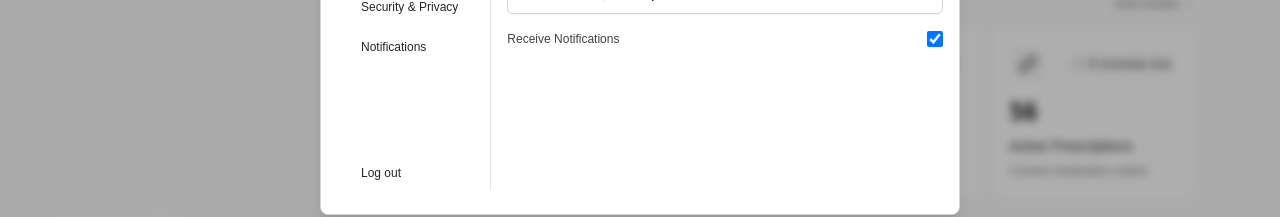
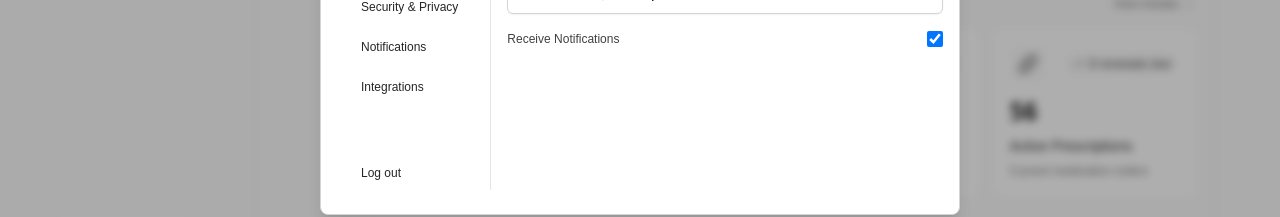
Before and after one commit to fisayorotibi/health-project, a Next.js app: page /dashboard in a window 1280 px wide. Both pictures are taken after a click on the button "Open user menu". Shown: the part 388-605 px from the top of the page. Built offline with nearby package versions, Linux system fonts and the light colour scheme; a web font is replaced by a local one.

Commit message:
Add functionality to open Add Patient modal from dashboard

```diff
--- a/src/app/dashboard/page.tsx
+++ b/src/app/dashboard/page.tsx
@@ -23,6 +23,8 @@ import {
   Caption,
   LargeDataDisplay
 } from '@/components/ui/typography';
+import AddPatientModal from '@/components/patients/AddPatientModal';
+import { Patient } from '@/types';
 
 // Dynamically import components that use browser APIs with no SSR
 const DashboardLayout = dynamic(() => import('@/components/layout/DashboardLayout'), {
@@ -34,6 +36,7 @@ const DashboardBanner = dynamic(() => import('@/components/ui/DashboardBanner'),
 export default function DashboardPage() {
   const [isMounted, setIsMounted] = useState(true);
   const [activeTab, setActiveTab] = useState<'today' | 'week' | 'all'>('today');
+  const [isAddPatientModalOpen, setAddPatientModalOpen] = useState(false);
 
   useEffect(() => {
     // No need to set isMounted here since it's already true
@@ -177,6 +180,17 @@ export default function DashboardPage() {
     // Search functionality is now handled in the DashboardBanner component
   };
 
+  const handleNewPatientClick = () => {
+    setAddPatientModalOpen(true);
+  };
+
+  const handleAddPatient = (newPatientData: Partial<Patient>) => {
+    // Logic to handle adding a new patient
+    console.log('New patient data:', newPatientData);
+    // Close the modal after adding the patient
+    setAddPatientModalOpen(false);
+  };
+
   // Prevent hydration errors by only rendering client-specific content after mounting
   if (!isMounted) {
     return (
@@ -279,7 +293,7 @@ export default function DashboardPage() {
               </div>
 
               <div className="grid grid-cols-2 sm:grid-cols-4 gap-3">
-                <button className="relative flex flex-col items-center justify-center p-4 bg-gray-50 dark:bg-gray-900 rounded-lg transition-colors group">
+                <button className="relative flex flex-col items-center justify-center p-4 bg-gray-50 dark:bg-gray-900 rounded-lg transition-colors group" onClick={handleNewPatientClick}>
                   <div className="w-8 h-8 rounded-full bg-gray-200 dark:bg-gray-800 flex items-center justify-center text-gray-700 dark:text-gray-300">
                     <Plus className="w-4 h-4" />
                   </div>
@@ -626,6 +640,7 @@ export default function DashboardPage() {
           </div>
         )}
       </div>
+      {isAddPatientModalOpen && <AddPatientModal isOpen={isAddPatientModalOpen} onClose={() => setAddPatientModalOpen(false)} onAddPatient={handleAddPatient} />}
     </DashboardLayout>
   );
 }
--- a/src/components/ui/ProfileModal.tsx
+++ b/src/components/ui/ProfileModal.tsx
@@ -36,7 +36,7 @@ const darkenColor = (color: string, percent: number): string => {
 
 const ProfileModal: React.FC<ProfileModalProps> = ({ isOpen, onClose }) => {
   const { theme, setTheme } = useThemeContext();
-  const [activeTab, setActiveTab] = useState<'account' | 'appearance' | 'help' | 'security' | 'theme' | 'notifications'>('account');
+  const [activeTab, setActiveTab] = useState<'account' | 'appearance' | 'help' | 'security' | 'theme' | 'notifications' | 'integrations'>('account');
   const [name, setName] = useState('Dr. Sarah Chen');
   const [email, setEmail] = useState('sarah.chen@example.com');
   const [notifications, setNotifications] = useState(true);
@@ -67,6 +67,7 @@ const ProfileModal: React.FC<ProfileModalProps> = ({ isOpen, onClose }) => {
               <button onClick={() => setActiveTab('help')} className={`py-2 px-4 text-xs text-left rounded-lg transition-colors duration-200 ${activeTab === 'help' ? 'bg-gray-600 text-white' : 'text-gray-800 dark:text-gray-200 hover:bg-gray-100 dark:hover:bg-gray-700'} mb-1.5`}>Help</button>
               <button onClick={() => setActiveTab('security')} className={`py-2 px-4 text-xs text-left rounded-lg transition-colors duration-200 ${activeTab === 'security' ? 'bg-gray-600 text-white' : 'text-gray-800 dark:text-gray-200 hover:bg-gray-100 dark:hover:bg-gray-700'} mb-1.5`}>Security & Privacy</button>
               <button onClick={() => setActiveTab('notifications')} className={`py-2 px-4 text-xs text-left rounded-lg transition-colors duration-200 ${activeTab === 'notifications' ? 'bg-gray-600 text-white' : 'text-gray-800 dark:text-gray-200 hover:bg-gray-100 dark:hover:bg-gray-700'} mb-1.5`}>Notifications</button>
+              <button onClick={() => setActiveTab('integrations')} className={`py-2 px-4 text-xs text-left rounded-lg transition-colors duration-200 ${activeTab === 'integrations' ? 'bg-gray-600 text-white' : 'text-gray-800 dark:text-gray-200 hover:bg-gray-100 dark:hover:bg-gray-700'} mb-1.5`}>Integrations</button>
               <div className='mt-auto'>
                 <button onClick={handleLogout} className='py-2 px-4 text-xs text-left rounded-lg transition-colors duration-200 text-gray-800 dark:text-gray-200 hover:bg-gray-100 dark:hover:bg-gray-700'>Log out</button>
               </div>
@@ -263,6 +264,13 @@ const ProfileModal: React.FC<ProfileModalProps> = ({ isOpen, onClose }) => {
                   </div>
                 </div>
               )}
+              {activeTab === 'integrations' && (
+                <div>
+                  <h2 className='text-lg font-semibold'>Integrations</h2>
+                  <p className='text-sm text-gray-600 dark:text-gray-400'>Manage your integrations here.</p>
+                  {/* Add integration management components or links here */}
+                </div>
+              )}
             </div>
           </div>
         </Dialog.Panel>
```
